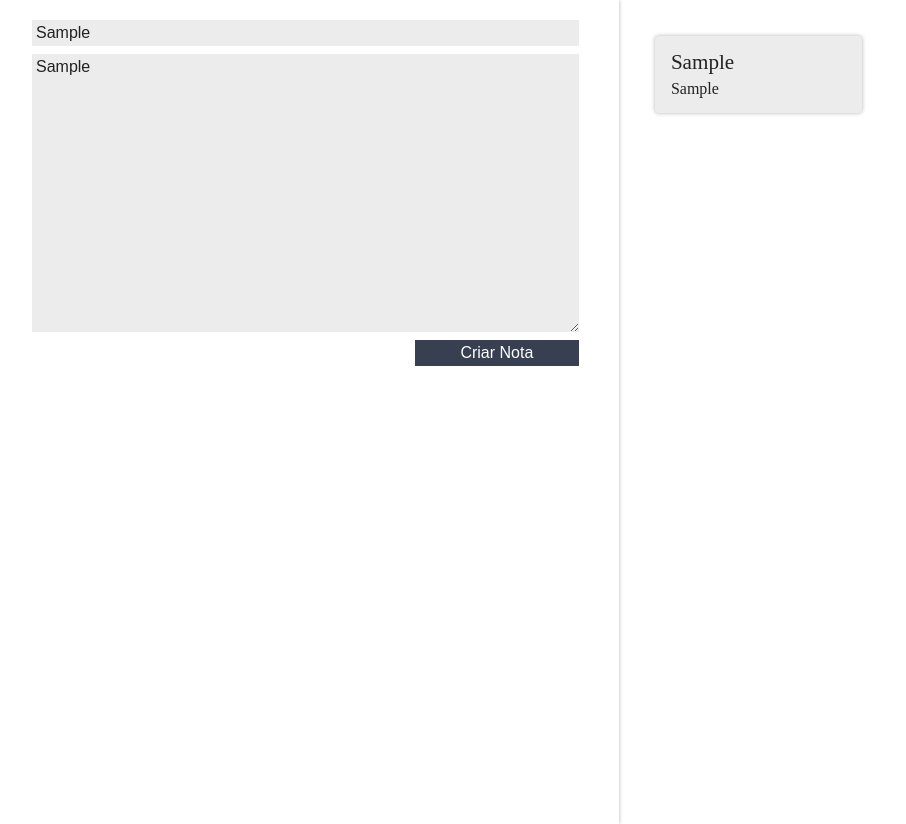
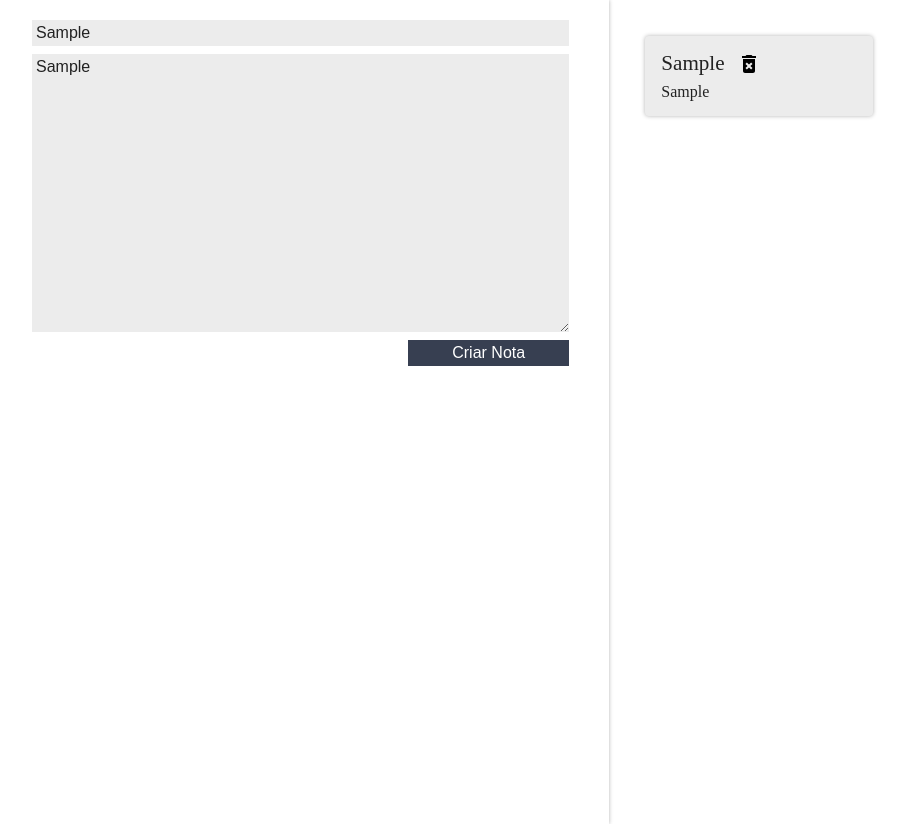
Before and after one commit to MarcusUrani/ceep, a React (Create React App) app: page / in a window 1280 px wide. Both pictures are taken after typing "Sample", "Sample" into the empty fields and a click on the button "Criar Nota". Shown: the whole page, without its empty margins (8-914 px from the left). Built offline with nearby package versions, Linux system fonts and the light colour scheme.

Commit message:
Adicionando o botão e a funcionalidade de deletar uma nota

```diff
--- a/src/App.js
+++ b/src/App.js
@@ -21,11 +21,20 @@ class App extends Component {
     this.setState(novoEstado)
   }
 
+  deletarNota(index) {
+    let arrayNotas = this.state.notas;
+    arrayNotas.splice(index, 1);
+    this.setState({notas:arrayNotas});
+  }
+
   render() {
     return (
       <section className="conteudo">
         <FormularioCadastro criarNota = {this.criarNota.bind(this)}/>
-        <ListaDeNotas notas = {this.state.notas}/>
+        <ListaDeNotas
+        apagarNota = {this.deletarNota.bind(this)}
+        notas = {this.state.notas}
+        />
       </section>
     );
   }
--- a/src/components/cardNota/CardNota.jsx
+++ b/src/components/cardNota/CardNota.jsx
@@ -2,11 +2,16 @@ import React, { Component } from "react";
 import "./estilo.css";
 
 class CardNota extends Component {
+  apagar() {
+    const indice = this.props.indice
+    this.props.apagarNota(indice)
+  }
   render() {
     return (
       <section className="card-nota">
         <header className="card-nota_cabecalho">
           <h3 className="card-nota_titulo">{this.props.titulo}</h3>
+          <svg onClick = {this.apagar.bind(this)} xmlns="http://www.w3.org/2000/svg" height="24px" viewBox="0 0 24 24" width="24px" fill="#000000"><path d="M0 0h24v24H0z" fill="none"/><path d="M0 0h24v24H0V0z" fill="none"/><path d="M6 19c0 1.1.9 2 2 2h8c1.1 0 2-.9 2-2V7H6v12zm2.46-7.12l1.41-1.41L12 12.59l2.12-2.12 1.41 1.41L13.41 14l2.12 2.12-1.41 1.41L12 15.41l-2.12 2.12-1.41-1.41L10.59 14l-2.13-2.12zM15.5 4l-1-1h-5l-1 1H5v2h14V4z"/></svg>
         </header>
         <p className="card-nota_texto">{this.props.texto}</p>
       </section>
--- a/src/components/listaDeNotas/ListaDeNotas.jsx
+++ b/src/components/listaDeNotas/ListaDeNotas.jsx
@@ -9,7 +9,12 @@ class ListaDeNotas extends Component {
         {this.props.notas.map((nota, index) => {
           return (
             <li key={index} className="lista-notas_item">
-              <CardNota titulo = {nota.titulo} texto = {nota.texto}/>
+              <CardNota
+              indice = {index}
+              apagarNota = {this.props.apagarNota}
+              titulo = {nota.titulo}
+              texto = {nota.texto}
+              />
             </li>
           );
         })}
```
